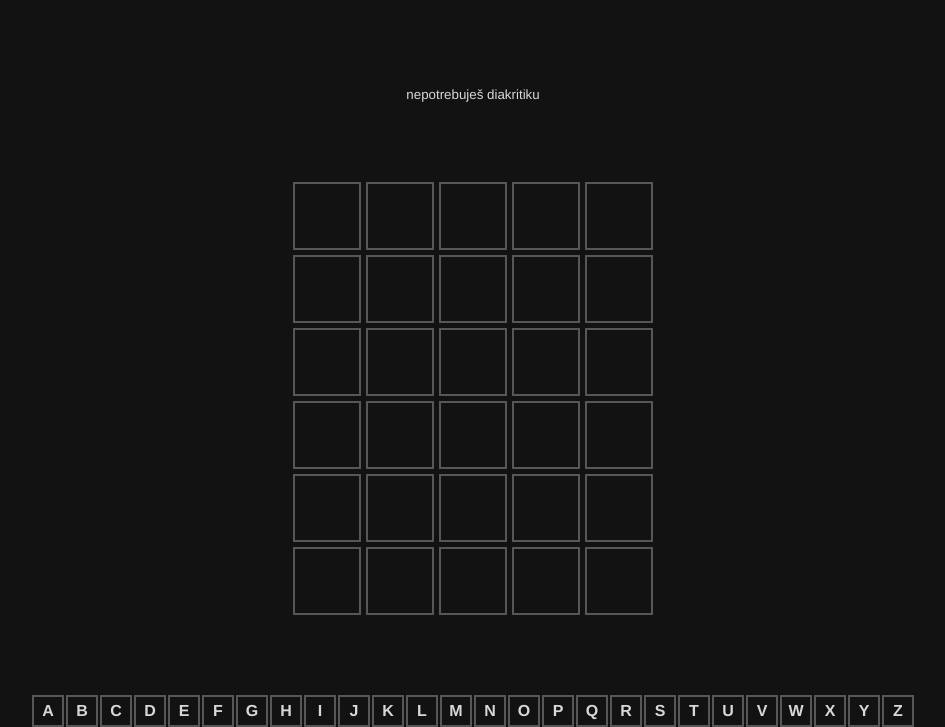
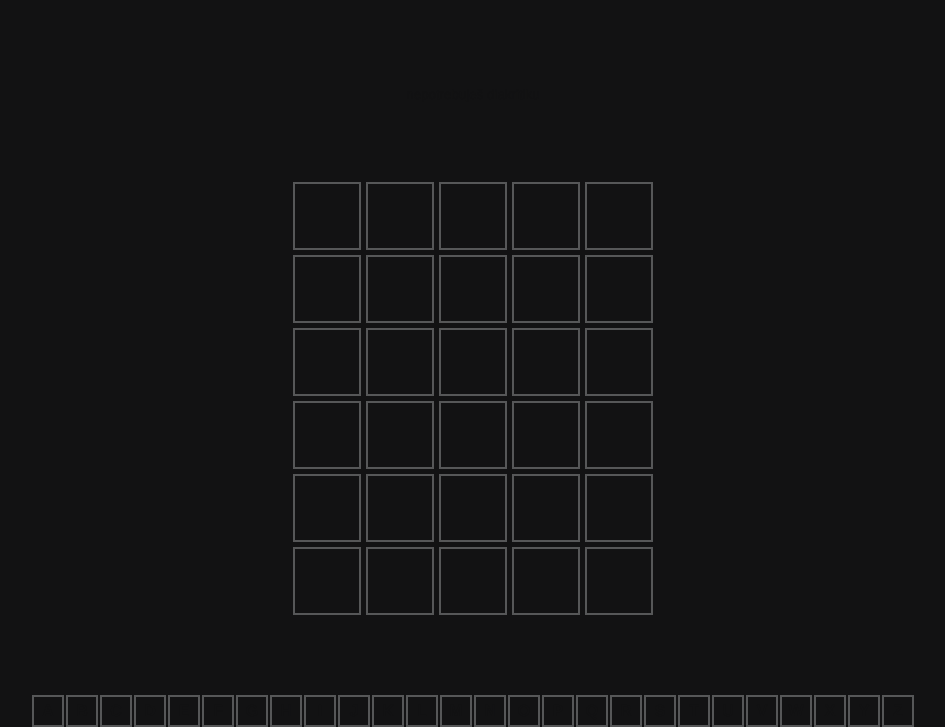
Before and after one commit to rpimaster/copy-wordle.github.io, a plain HTML site: page index.html in a window 1280 px wide. Shown: the part 73-800 px from the top of the page, without its empty margins (167-1112 px from the left). Drawn offline with nearby package versions, Linux system fonts and the light colour scheme.

Commit message:
Update general.css

```diff
--- a/css/general.css
+++ b/css/general.css
@@ -6,7 +6,7 @@ html,
     }
 
     body {
-        color: #d8d8d8;
+        color: #121213;
         background: #121213;
         font-family: 'Franklin Gothic Medium', 'Arial Narrow', Arial, sans-serif;
 
```
